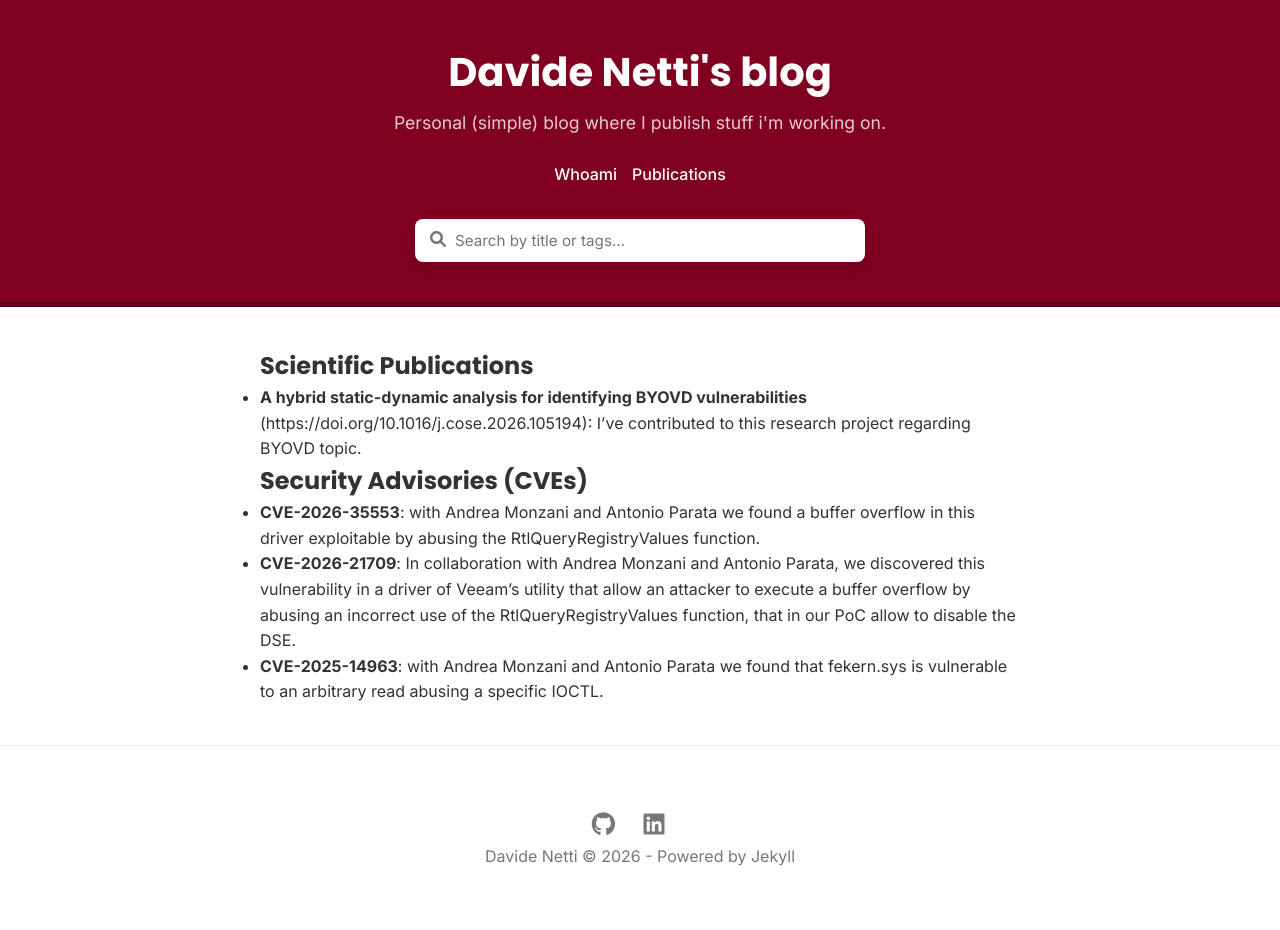
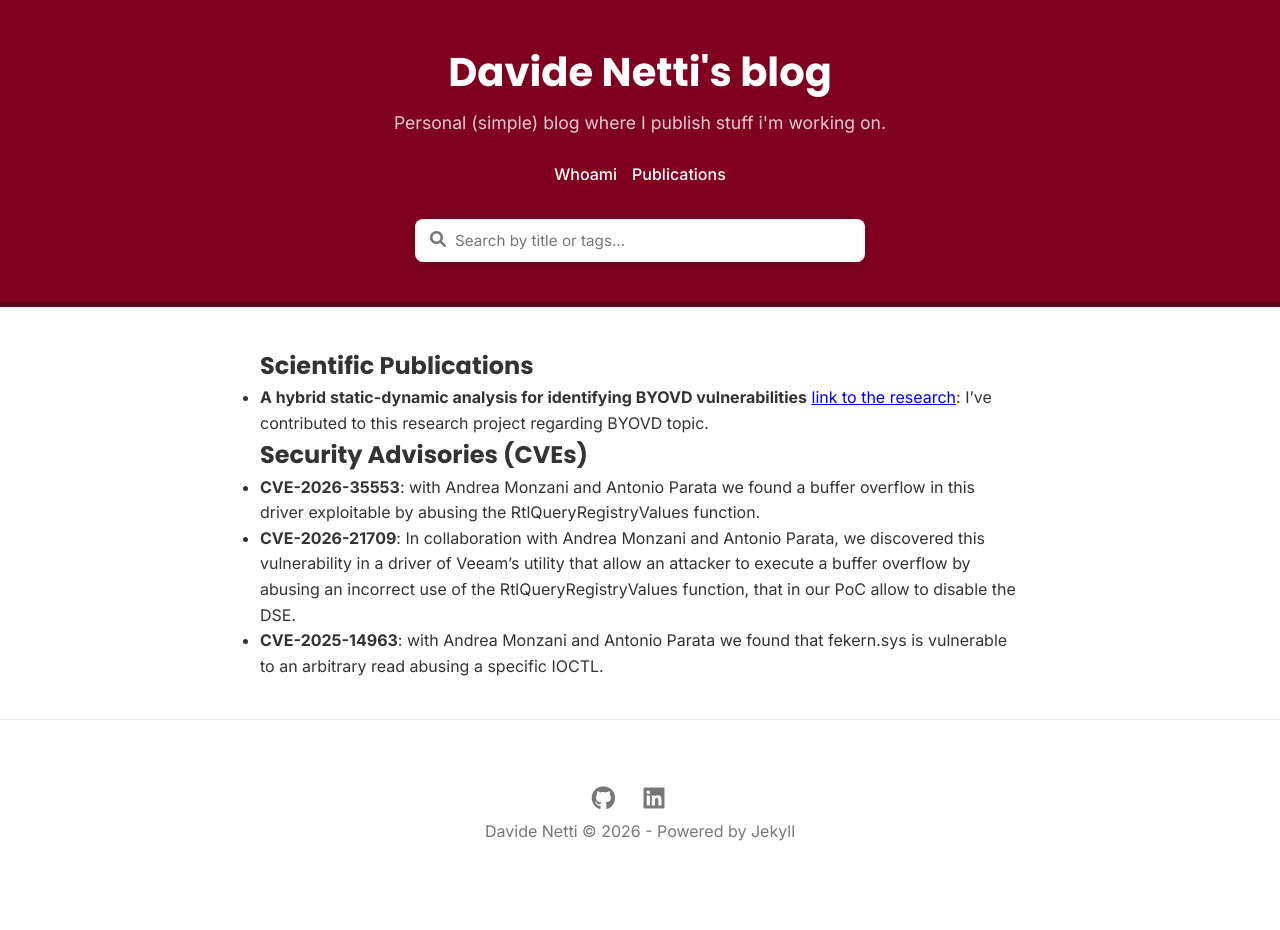
Before and after one commit to davidenetti/davidenetti.github.io, a Jekyll site: the page built from publications.md, in a window 1280 px wide. Built offline with Jekyll 4.4.1, drawn with Linux system fonts in a browser that asks for light colours; a style sheet for code colours, icons or effects is not loaded; after the commit the page ends 904 px from its top, so only the background shows below that.

Commit message:
Fix link formatting for BYOVD publication
Updated the link format for a publication entry in the markdown file.

```diff
--- a/publications.md
+++ b/publications.md
@@ -4,7 +4,7 @@ title: Publications & CVEs
 ---
 
 ## Scientific Publications
-- **A hybrid static-dynamic analysis for identifying BYOVD vulnerabilities** (https://doi.org/10.1016/j.cose.2026.105194): I've contributed to this research project regarding BYOVD topic.
+- **A hybrid static-dynamic analysis for identifying BYOVD vulnerabilities** [link to the research](https://doi.org/10.1016/j.cose.2026.105194): I've contributed to this research project regarding BYOVD topic.
 
 ## Security Advisories (CVEs)
 - **CVE-2026-35553**: with Andrea Monzani and Antonio Parata we found a buffer overflow in this driver exploitable by abusing the RtlQueryRegistryValues function.
```
